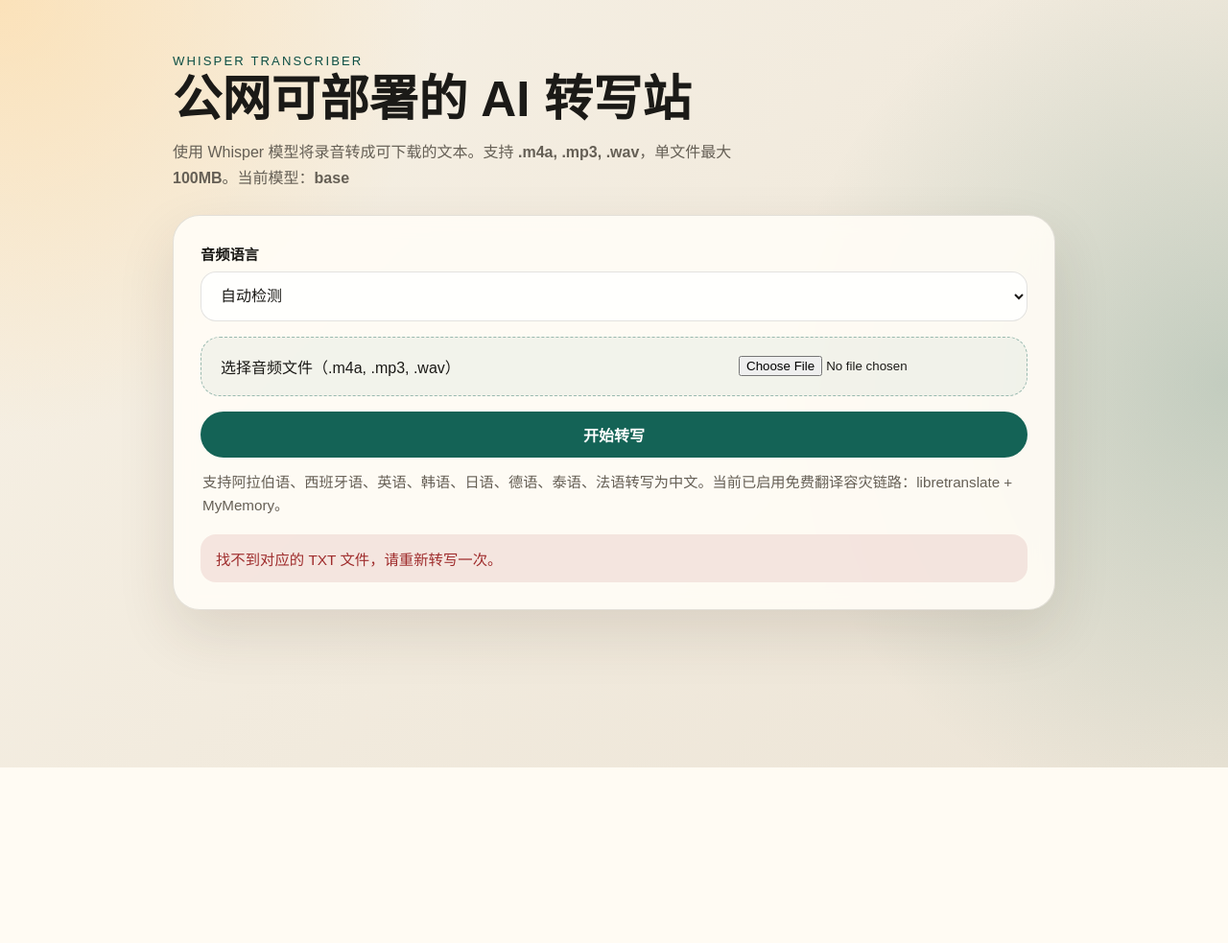
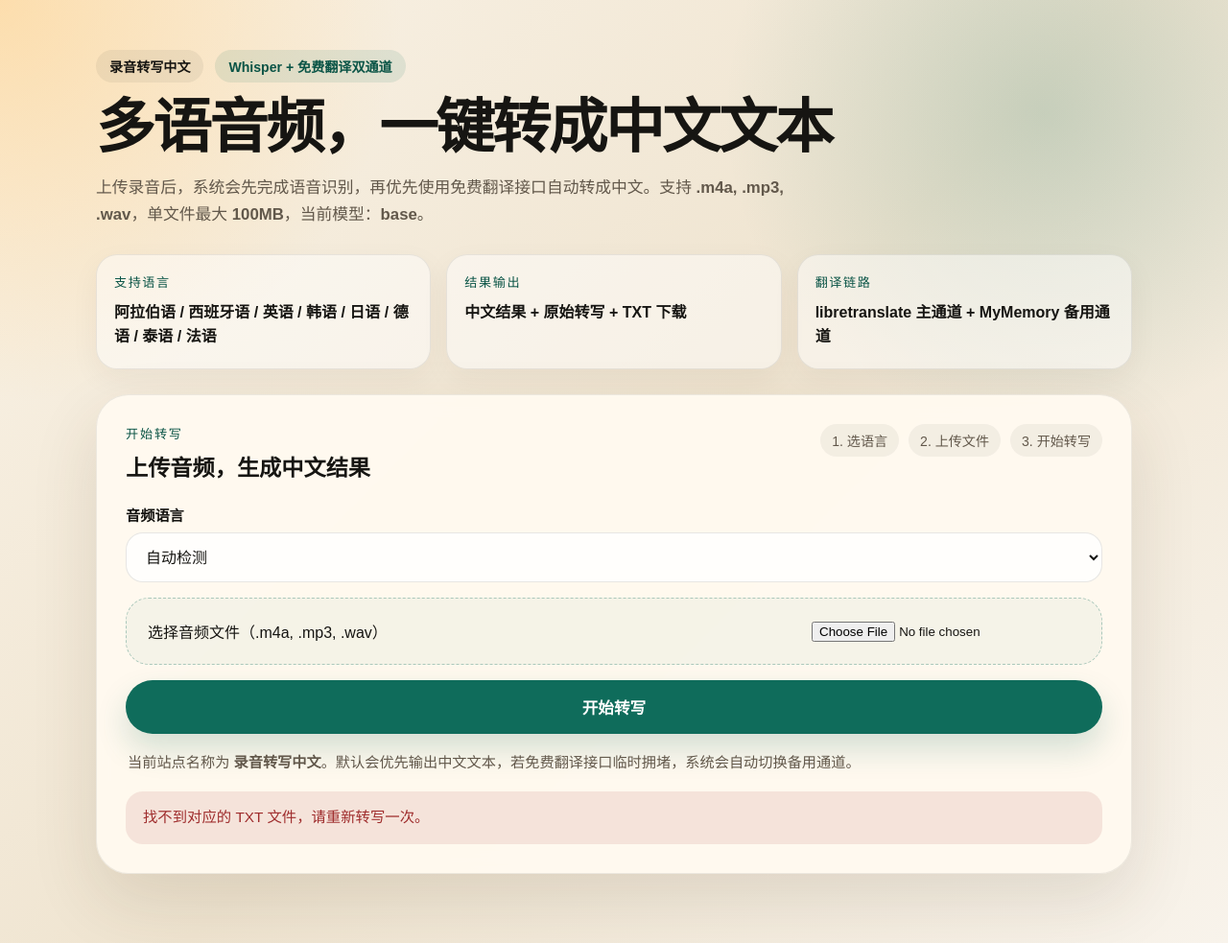
Before and after one commit to xiaotonghe85-design/whisper-transcriber, a Flask app: page /download/1 in a window 1280 px wide. Shown: the whole page at 96% size. Before the commit the page ends 800 px from the top, so only its background shows below. Run offline with Flask 3, Linux system fonts and the light colour scheme; parts of the project's set-up code (start-up, migrations or seed data) failed here and were passed over.

Commit message:
Refresh UI and rename site to 录音转写中文

```diff
--- a/static/style.css
+++ b/static/style.css
@@ -1,14 +1,16 @@
 :root {
-  --bg: #f5efe4;
-  --panel: rgba(255, 252, 246, 0.92);
-  --text: #1b1a17;
-  --muted: #655f55;
-  --accent: #146356;
-  --accent-strong: #0d4f45;
-  --line: rgba(27, 26, 23, 0.12);
+  --bg: #f7f0e3;
+  --panel: rgba(255, 252, 246, 0.94);
+  --panel-strong: rgba(255, 249, 239, 0.98);
+  --text: #161512;
+  --muted: #62584b;
+  --accent: #0f6c5b;
+  --accent-strong: #0a5446;
+  --accent-soft: rgba(15, 108, 91, 0.1);
+  --line: rgba(22, 21, 18, 0.1);
   --error: #9f2d2d;
   --success: #1f6a43;
-  --shadow: 0 24px 60px rgba(57, 45, 27, 0.12);
+  --shadow: 0 28px 70px rgba(68, 50, 24, 0.12);
 }
 
 * {
@@ -21,19 +23,48 @@ body {
   font-family: "Avenir Next", "PingFang SC", "Noto Sans SC", sans-serif;
   color: var(--text);
   background:
-    radial-gradient(circle at top left, rgba(255, 211, 143, 0.5), transparent 30%),
-    radial-gradient(circle at right, rgba(20, 99, 86, 0.2), transparent 35%),
-    linear-gradient(135deg, #f7f1e5 0%, #ece4d6 100%);
+    radial-gradient(circle at top left, rgba(255, 202, 120, 0.52), transparent 26%),
+    radial-gradient(circle at 85% 12%, rgba(15, 108, 91, 0.18), transparent 24%),
+    linear-gradient(135deg, #faf3e7 0%, #efe4d0 52%, #f8f3eb 100%);
 }
 
 .shell {
-  width: min(920px, calc(100% - 32px));
+  width: min(1080px, calc(100% - 32px));
   margin: 0 auto;
-  padding: 56px 0 72px;
+  padding: 52px 0 72px;
 }
 
 .hero {
-  margin-bottom: 24px;
+  margin-bottom: 26px;
+}
+
+.hero-mark {
+  display: flex;
+  flex-wrap: wrap;
+  align-items: center;
+  gap: 12px;
+}
+
+.hero-badge,
+.hero-status {
+  display: inline-flex;
+  align-items: center;
+  min-height: 34px;
+  padding: 0 14px;
+  border-radius: 999px;
+  font-size: 0.88rem;
+}
+
+.hero-badge {
+  background: rgba(22, 21, 18, 0.06);
+  color: var(--text);
+  font-weight: 700;
+}
+
+.hero-status {
+  background: var(--accent-soft);
+  color: var(--accent-strong);
+  font-weight: 600;
 }
 
 .eyebrow {
@@ -45,33 +76,101 @@ body {
 }
 
 h1 {
-  margin: 0;
-  font-size: clamp(2.3rem, 4vw, 4rem);
-  line-height: 0.98;
+  margin: 18px 0 0;
+  font-size: clamp(2.6rem, 4.8vw, 5rem);
+  line-height: 0.94;
+  letter-spacing: -0.04em;
+  max-width: 900px;
 }
 
 .intro {
-  max-width: 650px;
-  margin: 16px 0 0;
-  font-size: 1rem;
+  max-width: 760px;
+  margin: 20px 0 0;
+  font-size: 1.05rem;
   line-height: 1.7;
   color: var(--muted);
 }
 
+.hero-grid {
+  display: grid;
+  grid-template-columns: repeat(3, minmax(0, 1fr));
+  gap: 16px;
+  margin-top: 26px;
+}
+
+.hero-card {
+  padding: 18px 18px 20px;
+  border: 1px solid rgba(22, 21, 18, 0.08);
+  border-radius: 22px;
+  background: rgba(255, 255, 255, 0.48);
+  box-shadow: 0 10px 30px rgba(62, 45, 17, 0.05);
+}
+
+.hero-card-label {
+  margin: 0 0 10px;
+  font-size: 0.82rem;
+  letter-spacing: 0.12em;
+  text-transform: uppercase;
+  color: var(--accent-strong);
+}
+
+.hero-card strong {
+  font-size: 1rem;
+  line-height: 1.6;
+}
+
 .helper {
-  margin: 14px 2px 0;
+  margin: 18px 2px 0;
   color: var(--muted);
   font-size: 0.95rem;
   line-height: 1.6;
 }
 
 .card {
-  padding: 28px;
-  border: 1px solid var(--line);
-  border-radius: 28px;
-  background: var(--panel);
+  padding: 30px;
+  border: 1px solid rgba(22, 21, 18, 0.08);
+  border-radius: 34px;
+  background: var(--panel-strong);
   box-shadow: var(--shadow);
   backdrop-filter: blur(10px);
+}
+
+.card-header {
+  display: flex;
+  align-items: flex-start;
+  justify-content: space-between;
+  gap: 18px;
+  margin-bottom: 22px;
+}
+
+.section-kicker {
+  margin: 0 0 8px;
+  color: var(--accent-strong);
+  font-size: 0.82rem;
+  letter-spacing: 0.14em;
+  text-transform: uppercase;
+}
+
+.card-header h2 {
+  margin: 0;
+  font-size: 1.45rem;
+}
+
+.steps {
+  display: flex;
+  flex-wrap: wrap;
+  gap: 10px;
+}
+
+.steps span {
+  display: inline-flex;
+  align-items: center;
+  min-height: 34px;
+  padding: 0 12px;
+  border-radius: 999px;
+  background: rgba(22, 21, 18, 0.05);
+  color: var(--muted);
+  font-size: 0.88rem;
 }
 
 .upload-form {
@@ -93,8 +192,8 @@ h1 {
   min-height: 52px;
   padding: 0 16px;
   border: 1px solid var(--line);
-  border-radius: 16px;
-  background: rgba(255, 255, 255, 0.8);
+  border-radius: 18px;
+  background: rgba(255, 255, 255, 0.86);
   font: inherit;
   color: var(--text);
 }
@@ -104,10 +203,10 @@ h1 {
   align-items: center;
   justify-content: space-between;
   gap: 16px;
-  padding: 18px 20px;
-  border: 1px dashed rgba(20, 99, 86, 0.4);
-  border-radius: 20px;
-  background: rgba(20, 99, 86, 0.05);
+  padding: 22px 22px;
+  border: 1px dashed rgba(15, 108, 91, 0.32);
+  border-radius: 24px;
+  background: rgba(15, 108, 91, 0.04);
   cursor: pointer;
 }
 
@@ -120,29 +219,32 @@ button,
   display: inline-flex;
   align-items: center;
   justify-content: center;
-  min-height: 48px;
-  padding: 0 20px;
+  min-height: 56px;
+  padding: 0 24px;
   border: 0;
   border-radius: 999px;
   background: var(--accent);
   color: #fff;
   text-decoration: none;
-  font-size: 1rem;
+  font-size: 1.04rem;
   font-weight: 600;
-  transition: transform 180ms ease, background 180ms ease;
+  box-shadow: 0 16px 32px rgba(15, 108, 91, 0.18);
+  transition: transform 180ms ease, background 180ms ease, box-shadow 180ms ease;
 }
 
 button:hover,
 .download-link:hover {
   background: var(--accent-strong);
   transform: translateY(-1px);
+  box-shadow: 0 18px 34px rgba(10, 84, 70, 0.22);
 }
 
 .message {
   margin-top: 18px;
-  padding: 14px 16px;
-  border-radius: 16px;
+  padding: 15px 18px;
+  border-radius: 18px;
   font-size: 0.96rem;
+  line-height: 1.6;
 }
 
 .message.error {
@@ -157,6 +259,16 @@ button:hover,
 
 .result {
   margin-top: 24px;
+  padding: 24px;
+  border: 1px solid rgba(22, 21, 18, 0.08);
+  border-radius: 26px;
+  background: rgba(255, 255, 255, 0.62);
+}
+
+.result-primary {
+  background:
+    linear-gradient(180deg, rgba(255, 255, 255, 0.85), rgba(249, 255, 252, 0.84)),
+    rgba(255, 255, 255, 0.62);
 }
 
 .result-header {
@@ -177,7 +289,7 @@ textarea {
   min-height: 320px;
   padding: 18px;
   border: 1px solid var(--line);
-  border-radius: 20px;
+  border-radius: 22px;
   background: rgba(255, 255, 255, 0.75);
   color: var(--text);
   resize: vertical;
@@ -189,6 +301,14 @@ textarea {
   .shell {
     width: min(100% - 20px, 920px);
     padding-top: 28px;
+  }
+
+  .hero-grid {
+    grid-template-columns: 1fr;
+  }
+
+  .card-header {
+    flex-direction: column;
   }
 
   .card {
--- a/templates/index.html
+++ b/templates/index.html
@@ -3,20 +3,49 @@
   <head>
     <meta charset="utf-8">
     <meta name="viewport" content="width=device-width, initial-scale=1">
-    <title>录音转文字工具</title>
+    <title>录音转写中文</title>
     <link rel="stylesheet" href="{{ url_for('static', filename='style.css') }}">
   </head>
   <body>
     <main class="shell">
       <section class="hero">
-        <p class="eyebrow">Whisper Transcriber</p>
-        <h1>公网可部署的 AI 转写站</h1>
+        <div class="hero-mark">
+          <span class="hero-badge">录音转写中文</span>
+          <span class="hero-status">Whisper + 免费翻译双通道</span>
+        </div>
+        <h1>多语音频，一键转成中文文本</h1>
         <p class="intro">
-          使用 Whisper 模型将录音转成可下载的文本。支持 <strong>{{ supported_formats }}</strong>，单文件最大 <strong>{{ max_upload_mb }}MB</strong>。当前模型：<strong>{{ model_name }}</strong>
+          上传录音后，系统会先完成语音识别，再优先使用免费翻译接口自动转成中文。支持 <strong>{{ supported_formats }}</strong>，单文件最大 <strong>{{ max_upload_mb }}MB</strong>，当前模型：<strong>{{ model_name }}</strong>。
         </p>
+        <div class="hero-grid">
+          <article class="hero-card">
+            <p class="hero-card-label">支持语言</p>
+            <strong>阿拉伯语 / 西班牙语 / 英语 / 韩语 / 日语 / 德语 / 泰语 / 法语</strong>
+          </article>
+          <article class="hero-card">
+            <p class="hero-card-label">结果输出</p>
+            <strong>中文结果 + 原始转写 + TXT 下载</strong>
+          </article>
+          <article class="hero-card">
+            <p class="hero-card-label">翻译链路</p>
+            <strong>{{ translation_provider }} 主通道 + MyMemory 备用通道</strong>
+          </article>
+        </div>
       </section>
 
       <section class="card">
+        <div class="card-header">
+          <div>
+            <p class="section-kicker">开始转写</p>
+            <h2>上传音频，生成中文结果</h2>
+          </div>
+          <div class="steps">
+            <span>1. 选语言</span>
+            <span>2. 上传文件</span>
+            <span>3. 开始转写</span>
+          </div>
+        </div>
+
         <form action="{{ url_for('transcribe_audio') }}" method="post" enctype="multipart/form-data" class="upload-form">
           <label class="select-group" for="language">
             <span>音频语言</span>
@@ -34,7 +63,7 @@
         </form>
 
         <p class="helper">
-          支持阿拉伯语、西班牙语、英语、韩语、日语、德语、泰语、法语转写为中文。当前已启用免费翻译容灾链路：{{ translation_provider }} + MyMemory。
+          当前站点名称为 <strong>录音转写中文</strong>。默认会优先输出中文文本，若免费翻译接口临时拥堵，系统会自动切换备用通道。
         </p>
 
         {% if error %}
@@ -54,7 +83,7 @@
         {% endif %}
 
         {% if transcript %}
-        <section class="result">
+        <section class="result result-primary">
           <div class="result-header">
             <h2>{% if translation_notice %}中文结果{% else %}转写结果{% endif %}</h2>
             <a class="download-link" href="{{ download_url }}">下载 {{ output_filename }}</a>
```
